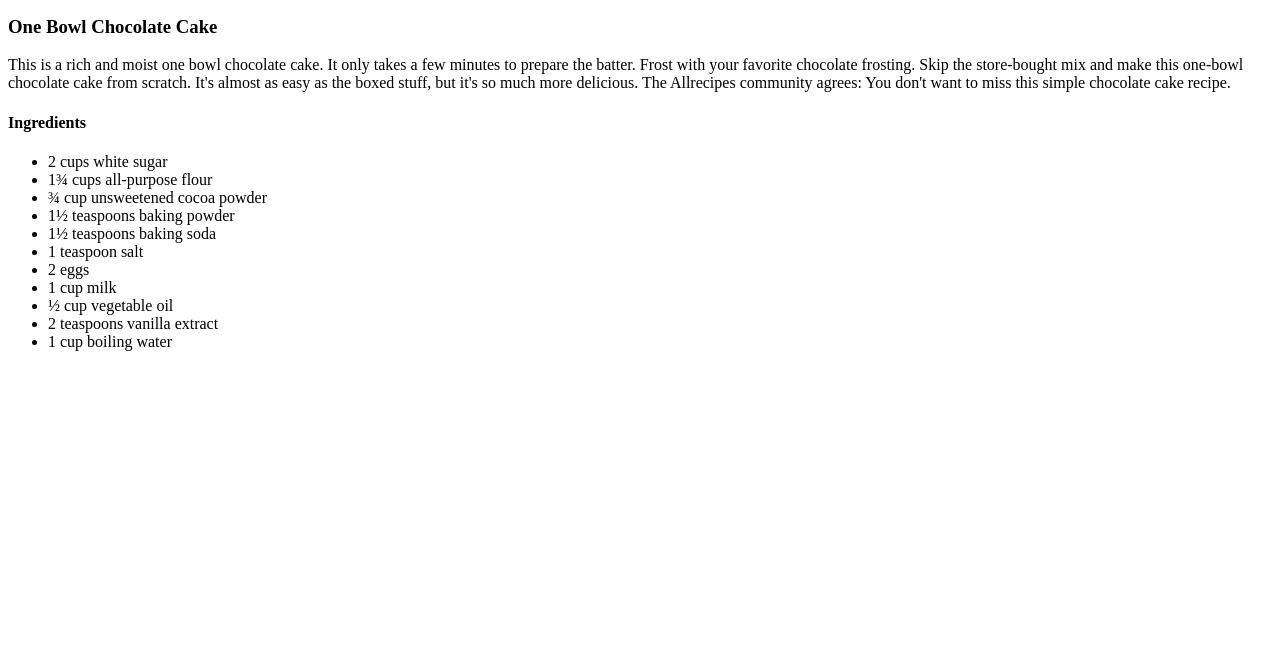
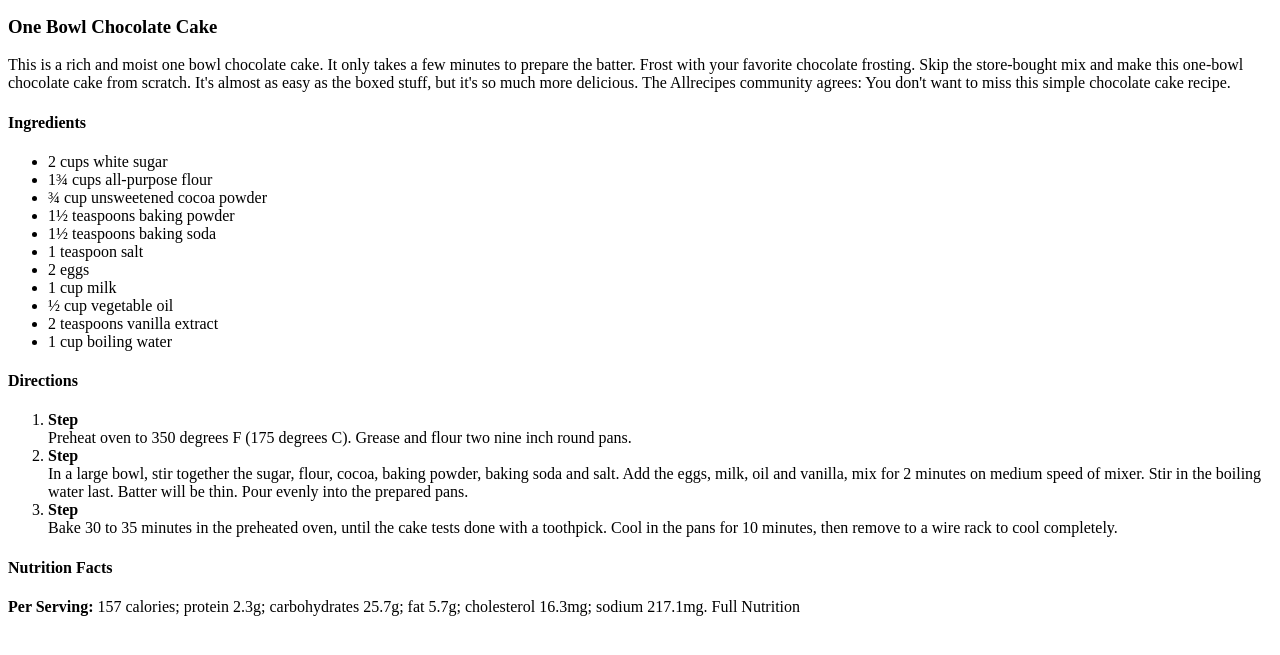
Before and after one commit to moisj/odin-recipes, a plain HTML site: page cake.html in a window 1280 px wide. Shown: the part 101-756 px from the top of the page. Drawn offline with Linux system fonts and the light colour scheme.

Commit message:
Directions ordered list and Nutrition fact added to cake.html

```diff
--- a/cake.html
+++ b/cake.html
@@ -26,7 +26,24 @@
             <li>1 cup boiling water </li>
         </ul>
 
-        <h4></h4>
-        <h4></h4>
+        <h4>Directions</h4>
+        <ol>
+            <li>
+                <strong>Step</strong><br>
+                Preheat oven to 350 degrees F (175 degrees C). Grease and flour two nine inch round pans.
+            </li>
+            <li>
+                <strong>Step</strong><br>
+                In a large bowl, stir together the sugar, flour, cocoa, baking powder, baking soda and salt. Add the eggs, milk, oil and vanilla, mix for 2 minutes on medium speed of mixer. Stir in the boiling water last. Batter will be thin. Pour evenly into the prepared pans.
+            </li>
+            <li>
+                <strong>Step</strong><br>
+                Bake 30 to 35 minutes in the preheated oven, until the cake tests done with a toothpick. Cool in the pans for 10 minutes, then remove to a wire rack to cool completely.
+            </li>
+        </ol>
+        <h4>Nutrition Facts </h4>
+        <p>
+            <strong>Per Serving:</strong> 157 calories; protein 2.3g; carbohydrates 25.7g; fat 5.7g; cholesterol 16.3mg; sodium 217.1mg. Full Nutrition
+        </p>
     </body>
 </html>
```
